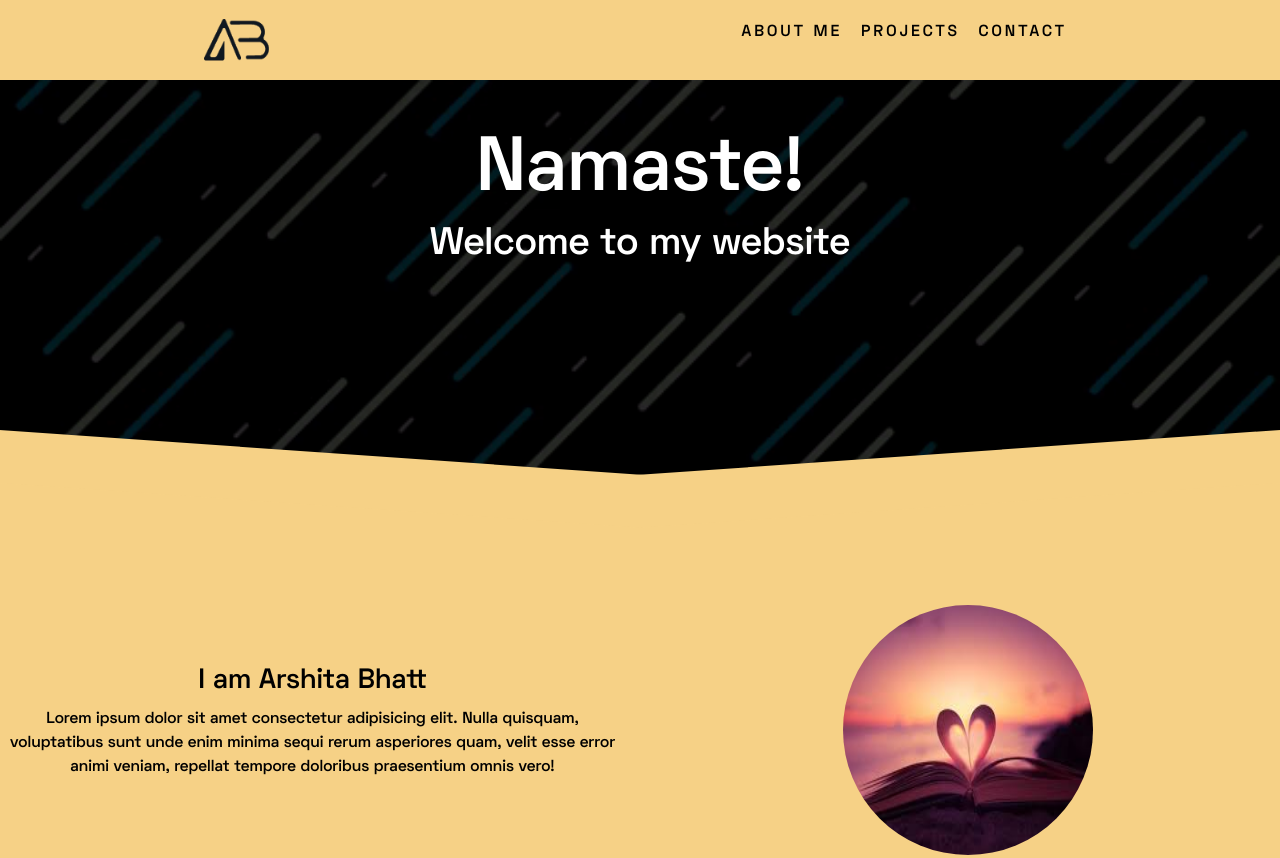
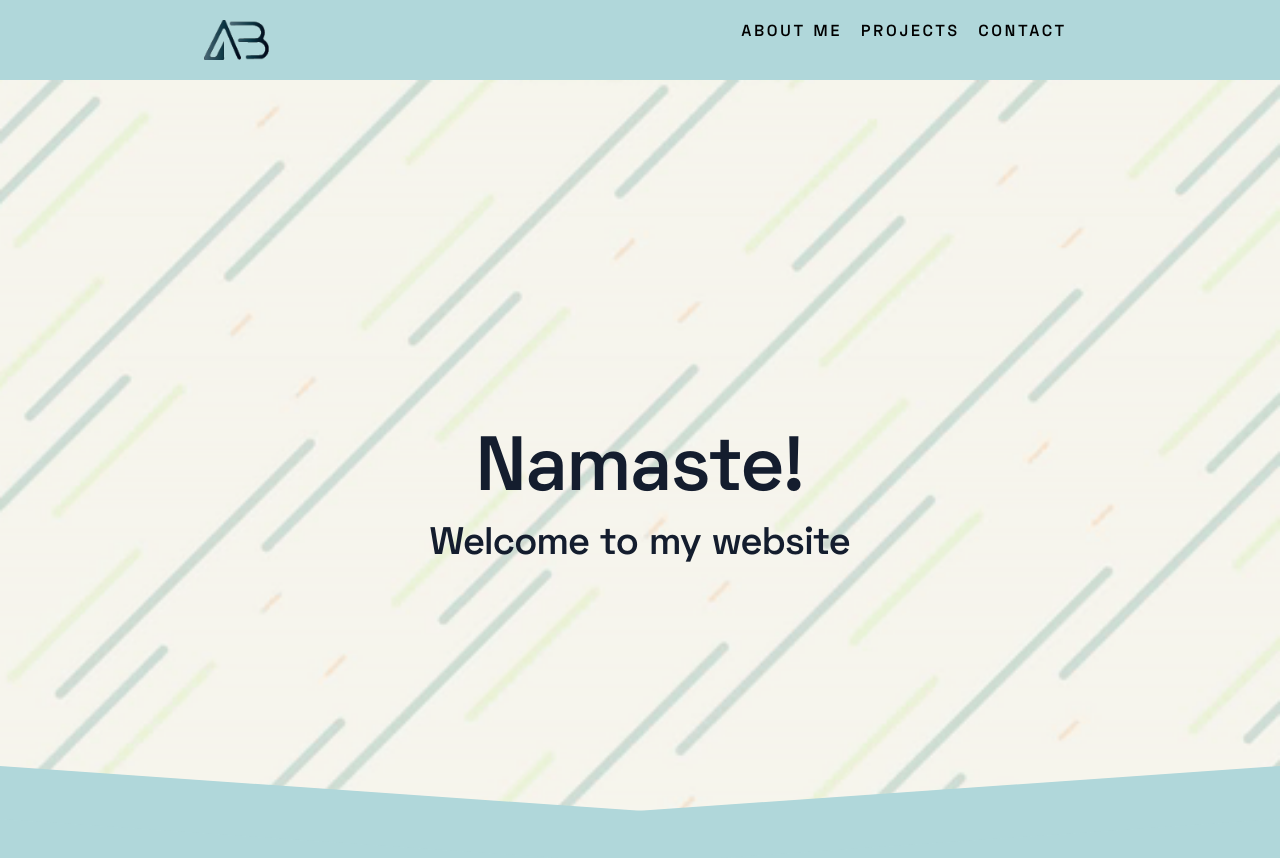
Before and after one commit to Arshitabhatt/my-portfolio, a plain HTML site: page index.html in a window 1280 px wide. Shown: the top 858 px of the page. Drawn offline with nearby package versions, Linux system fonts and the light colour scheme.

Commit message:
improved theme

```diff
--- a/css/styles.css
+++ b/css/styles.css
@@ -3,20 +3,19 @@
 :root {
     --animate-duration: 2000ms;
     --animate-delay: 2s;
-    --primary:  #f6d186;
-    --secondary:#fcf7bb;
+    --primary:  #b0d7da;
+    --secondary:#b0d7da;
     --third: #000;
   }
 
 *{
     font-family: spaceGrotesk;
     /* overflow-x: hidden; */
-    /* color: #fff; */
-
+    color: #141d2e;
 }
 
 body{
-    color: #101820;
+    /* color: #101820; */
     /* color: #1391919; */
     /* background: #cbe2b0; */
     /* background: radial-gradient(circle at center, #fff, #fee715 50%); */
@@ -29,14 +28,18 @@ body{
     /* position:absolute; */
     /* top:0; */
     width:100%;
-    color:#fff;
+    /* color:#fff; */
     /* background: radial-gradient(circle at center, #fff 10%, var(--primary) 30%); */
-    background: url('/icons/Logos/bg-2.gif');
+    background: url('/icons/Logos/bg-3.gif') no-repeat center center fixed;
     /* background-repeat: no-repeat; */
     background-size: cover;
+    /* text-align: center; */
+    font-size: 1.2em;
+    height: 92vh;
     text-align: center;
-    font-size: 1.2em;
-    height: 400px;
+    display: flex;
+    justify-content: center;
+    align-items: center;
 }
 .top h1{
     padding-top: 100px;
@@ -147,8 +150,8 @@ body{
     padding: 0;
     margin: 0;
     width: 17.7em;
-    /* border-bottom: 0.2px solid var(--third); */
-    box-shadow: 0 1px 2px var(--third);
+    border-bottom: 0.2px solid var(--third);
+    /* box-shadow: 0px 0px 2px 2px var(--third); */
 }
 
 .contact{
@@ -238,7 +241,11 @@ nav{
 
 }
 
-
+/* @media screen and (max-width: 1024px) {
+    .nav-links{
+        width: 50%;
+    }
+} */
 
 
 @media screen and (max-width: 767.98px) {
--- a/css/svg.css
+++ /dev/null
@@ -1,65 +0,0 @@
-body{
-    background: #000;
-}
-#home {
-  clip-path: url(#cache);
-}
-
-#red {
-  fill: none;
-  opacity: 0.5;
-  stroke-linecap: round;
-  stroke: #ffce76;
-  stroke-width: 8;
-  stroke-miterlimit:10;
-  animation: show 4s;
-  animation-fill-mode: forwards;
-  animation-iteration-count: infinite;
-  animation-timing-function: ease-in-out;
-}
-
-#blue {
-  fill: none;
-  opacity: 0.15;
-  stroke: #cceabb;
-  stroke-width: 10;
-  stroke-linecap: round;
-  stroke-miterlimit:10;
-  animation: show 4s;
-  animation-fill-mode: forwards;
-  animation-iteration-count: infinite;
-  animation-timing-function: ease-in-out;
-}
-
-#light-blue {
-  fill: none;
-  opacity: 0.15;
-  stroke: #f7f7f7;
-  stroke-linecap: round;
-  stroke-width: 3;
-  stroke-miterlimit:10;
-  stroke-dasharray: 200;
-  stroke-dashoffset: 800;
-  animation: draw 4s;
-  animation-fill-mode: forwards;
-  animation-iteration-count: infinite;
-  animation-timing-function: ease-in-out;
-}
-
-@keyframes draw {
-  to {
-    stroke-dashoffset: 0;
- }
-    }
-
-@keyframes show {
-  0% {
-    opacity: 0.15;
- }
-  50% {
-    opacity: 0.2;
- }
-  100% {
-    opacity: 0.15;
- }
-    }
--- a/index.html
+++ b/index.html
@@ -22,7 +22,7 @@
         <!-- NAVBAR -->
 
             <nav>
-                <div class="navbar-brand"><img src="/icons/Logos/0.75x/Logor7ldpi.png" alt=""></div>
+                <div class="navbar-brand"><img src="/icons/Logos/0.75x/Logor6ldpi.png" alt=""></div>
                 <ul class="nav-links">
                     <li><a href="#">ABOUT ME</a></li>
                     <li><a href="#">PROJECTS</a></li>
@@ -38,20 +38,20 @@
         tea and ascii -->
 <!-- WELCOME -->
         <div class="top" >
-            <div class="container" data-aos="fade-up">
-                <h1 class="display-3 pt-5">Namaste!</h1>
+            <div class="container top-sentence" data-aos="fade-up">
+                <h1 class="display-3">Namaste!</h1>
                 <h3 class="display-4">Welcome to my website</h3>
                 <!-- <p class>Lorem, ipsum dolor sit amet consectetur adipisicing elit. Hic porro nobis in ut nemo distinctio at maxime, rem illo perspiciatis dignissimos rerum eos totam reiciendis sint dolorem minima facere culpa!</p> -->
             </div>
         </div>
 <!-- MY INTRODUCTION -->
-        <div class="intro row" data-aos="zoom-in">
+        <div class="intro row">
                 <div class="col-md-6 col-12 order-2 order-md-1 aboutme para" data-aos="fade-up">
                     <h3>I am Arshita Bhatt</h3>
                     <p>Lorem ipsum dolor sit amet consectetur adipisicing elit. Nulla quisquam, voluptatibus sunt unde enim minima sequi rerum asperiores quam, velit esse error animi veniam, repellat tempore doloribus praesentium omnis vero!</p>
                 </div>
                 <div class="col-md-6 col-12 order-1 order-md-2 aboutme" data-aos="fade-up" data-aos-anchor=".para">
-                        <img src="/icons/download.jpeg">
+                        <img src="/icons/light-bulb-rocket-design_1270-83.jpg">
                 </div>
         </div>
 
```
Also changed, not shown: icons/light-bulb-rocket-design_1270-83.jpg (added).
